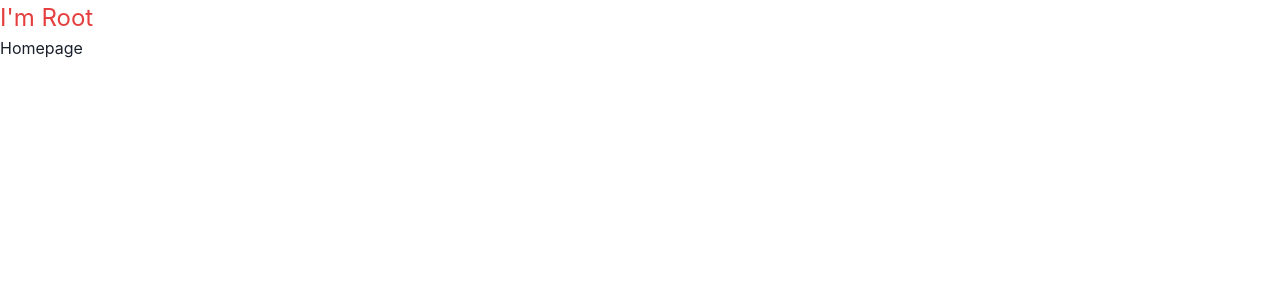
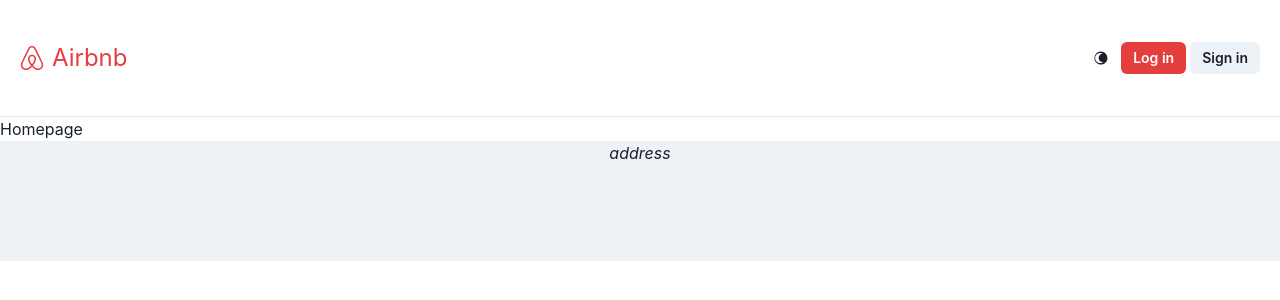
Before and after one commit to bonni-e/airbnb-clone-frontend, a React (Create React App) app: page / in a window 1280 px wide. Shown: the top 300 px of the page. Built offline with nearby package versions, Linux system fonts and the light colour scheme.

Commit message:
Update Root and Add modal for login, signup

```diff
--- a/package.json
+++ b/package.json
@@ -16,6 +16,7 @@
     "framer-motion": "^10.16.0",
     "react": "^18.2.0",
     "react-dom": "^18.2.0",
+    "react-icons": "^4.10.1",
     "react-router-dom": "^6.15.0",
     "react-scripts": "5.0.1",
     "typescript": "^4.9.5",
--- /dev/null
+++ b/src/components/Footer.tsx
@@ -0,0 +1,11 @@
+import { Box, VStack } from "@chakra-ui/react";
+
+export default function Footer() {
+    return (
+        <Box width={"100%"}>
+            <VStack h={"120px"} bg={"gray.100"}>
+                <address>address</address>
+            </VStack>
+        </Box>
+    );
+}
--- /dev/null
+++ b/src/components/Header.tsx
@@ -0,0 +1,33 @@
+import {
+    Box, Button, HStack, IconButton, Text, useDisclosure,
+} from "@chakra-ui/react";
+import { SiAirbnb } from "react-icons/si";
+import { GiMoon } from "react-icons/gi"
+import LoginModal from "./LoginModal";
+import SignupModal from "./SignupModal";
+
+export default function Header() {
+    // // Hook Utility
+    const { isOpen:isLoginOpen, onOpen:onLoginOpen, onClose:onLoginClose } = useDisclosure()
+    const { isOpen:isSignupOpen, onOpen:onSignupOpen, onClose:onSignupClose } = useDisclosure()
+
+    return (
+        <Box>
+            <HStack justifyContent={"space-between"} px={5} py={10} borderBottomWidth={"thin"}>
+                <HStack>
+                    <Text fontSize={"2xl"} color={"red.500"}><SiAirbnb /></Text>
+                    <Text fontSize={"2xl"} color={"red.500"}>Airbnb</Text>
+                </HStack>
+                <HStack spacing={"1"}>
+                    // aria-label : 시각 장애인이 오디오로 리딩하는 정보
+                    <IconButton aria-label="Toggle dark mode" icon={<GiMoon />} size={"sm"} variant={"ghost"} />
+                    <Button size={"sm"} colorScheme="red" onClick={onLoginOpen}>Log in</Button>
+                    <Button size={"sm"} onClick={onSignupOpen}>Sign in</Button>
+                </HStack>
+            </HStack>
+
+            <LoginModal isOpen={isLoginOpen} onClose={onLoginClose} />
+            <SignupModal isOpen={isSignupOpen} onClose={onSignupClose} />
+        </Box>
+    );
+}
--- /dev/null
+++ b/src/components/LoginModal.tsx
@@ -0,0 +1,41 @@
+import { Button, Input, InputGroup, InputLeftElement, Modal, ModalBody, ModalCloseButton, ModalContent, ModalHeader, ModalOverlay, Text, VStack } from "@chakra-ui/react";
+import { FaUserAlt } from "react-icons/fa"
+import { RiLockPasswordFill } from "react-icons/ri"
+import SocialLoginButtons from "./SocialButtons";
+
+interface LoginModalProps {
+    isOpen: boolean;
+    onClose: () => void;
+}
+
+export default function LoginModal({ isOpen, onClose }: LoginModalProps) {
+    return (
+        // Modal
+        <Modal isOpen={isOpen} onClose={onClose} motionPreset="scale">
+            <ModalOverlay>
+                <ModalContent>
+                    <ModalHeader>Log in</ModalHeader>
+                    <ModalCloseButton />
+                    <ModalBody>
+                        {/* Form  */}
+                        <VStack>
+                            <InputGroup>
+                                <InputLeftElement children={<FaUserAlt />} color={"red.200"} />
+                                <Input placeholder="username" variant={"outline"} ></Input>
+                            </InputGroup>
+                            <InputGroup>
+                                <InputLeftElement children={<RiLockPasswordFill />} color={"red.200"} />
+                                <Input placeholder="password" variant={"outline"} type="password"></Input>
+                            </InputGroup>
+                        </VStack>
+                        <Button width={"100%"} colorScheme="red" my={5}>Log in</Button>
+                        <SocialLoginButtons />
+                    </ModalBody>
+                    {/* <ModalFooter>
+                                    <Button colorScheme="red" onClick={onClose}>Close</Button>
+                                </ModalFooter> */}
+                </ModalContent>
+            </ModalOverlay>
+        </Modal>
+    );
+}
--- a/src/components/Root.tsx
+++ b/src/components/Root.tsx
@@ -1,12 +1,15 @@
-import { Text } from "@chakra-ui/react";
 import { Outlet } from "react-router-dom";
+import Header from "./Header";
+import Footer from "./Footer";
+import { Box } from "@chakra-ui/react";
 
 export default function Root() {
     return (
-    <div>
-        <Text fontSize={"2xl"} color={"red.500"}>I'm Root</Text>
-        {/* Outlet : children 으로 등록된 컴포넌트를 렌더링해줌  */}
-        <Outlet />
-    </div>
+        <Box>
+            <Header />
+            {/* Outlet : children 으로 등록된 컴포넌트를 렌더링해줌  */}
+            <Outlet />
+            <Footer />
+        </Box>
     );
 }
--- /dev/null
+++ b/src/components/SignupModal.tsx
@@ -0,0 +1,46 @@
+import { Button, Input, InputGroup, InputLeftElement, Modal, ModalBody, ModalCloseButton, ModalContent, ModalFooter, ModalHeader, ModalOverlay, Text, VStack } from "@chakra-ui/react";
+import { FaUserAlt } from "react-icons/fa"
+import { RiLockPasswordFill, RiCharacterRecognitionFill } from "react-icons/ri"
+import { GrMail } from "react-icons/gr"
+import SocialLoginButtons from "./SocialButtons";
+
+interface SignupModalProps {
+    isOpen: boolean;
+    onClose: () => void;
+}
+
+export default function SignupModal({ isOpen, onClose }: SignupModalProps) {
+    return (
+        // Modal
+        <Modal isOpen={isOpen} onClose={onClose} motionPreset="scale">
+            <ModalOverlay>
+                <ModalContent>
+                    <ModalHeader>Sign up</ModalHeader>
+                    <ModalCloseButton />
+                    <ModalBody>
+                        <VStack>
+                            <InputGroup>
+                                <InputLeftElement children={<FaUserAlt />} color={"red.200"} />
+                                <Input placeholder="username" variant={"outline"} ></Input>
+                            </InputGroup>
+                            <InputGroup>
+                                <InputLeftElement children={<RiLockPasswordFill />} color={"red.200"} />
+                                <Input placeholder="password" variant={"outline"} type="password"></Input>
+                            </InputGroup>
+                            <InputGroup>
+                                <InputLeftElement children={<RiCharacterRecognitionFill />} color={"red.200"} />
+                                <Input placeholder="name" variant={"outline"} type="text"></Input>
+                            </InputGroup>
+                            <InputGroup>
+                                <InputLeftElement children={<GrMail />} color={"red.200"} />
+                                <Input placeholder="email" variant={"outline"} type="email"></Input>
+                            </InputGroup>
+                        </VStack>
+                        <Button width={"100%"} colorScheme="red" my={5}>Sign up</Button>
+                        <SocialLoginButtons />
+                    </ModalBody>
+                </ModalContent>
+            </ModalOverlay>
+        </Modal>
+    );
+}
--- /dev/null
+++ b/src/components/SocialButtons.tsx
@@ -0,0 +1,26 @@
+import { Box, Button, Divider, HStack, InputGroup, InputLeftElement, Text, VStack } from "@chakra-ui/react";
+import { FaGithub } from "react-icons/fa"
+import { RiKakaoTalkFill } from "react-icons/ri"
+
+export default function SocialButtons() {
+    return (
+        <Box>
+
+            <HStack>
+                <Divider />
+                <Text fontSize={"xs"}>Or</Text>
+                <Divider />
+            </HStack>
+            <VStack my={5}>
+                <InputGroup>
+                    <InputLeftElement children={<FaGithub />} color={"gray.500"} />
+                    <Button width={"100%"} colorScheme="blackAlpha">Continue with Github</Button>
+                </InputGroup>
+                <InputGroup>
+                    <InputLeftElement children={<RiKakaoTalkFill />} color={"yellow.500"} />
+                    <Button width={"100%"} colorScheme="yellow">Continue with Kakao</Button>
+                </InputGroup>
+            </VStack>
+        </Box>
+    );
+}
```
Also changed, not shown: 2 other files (tests, documents, lock files or other folders).
